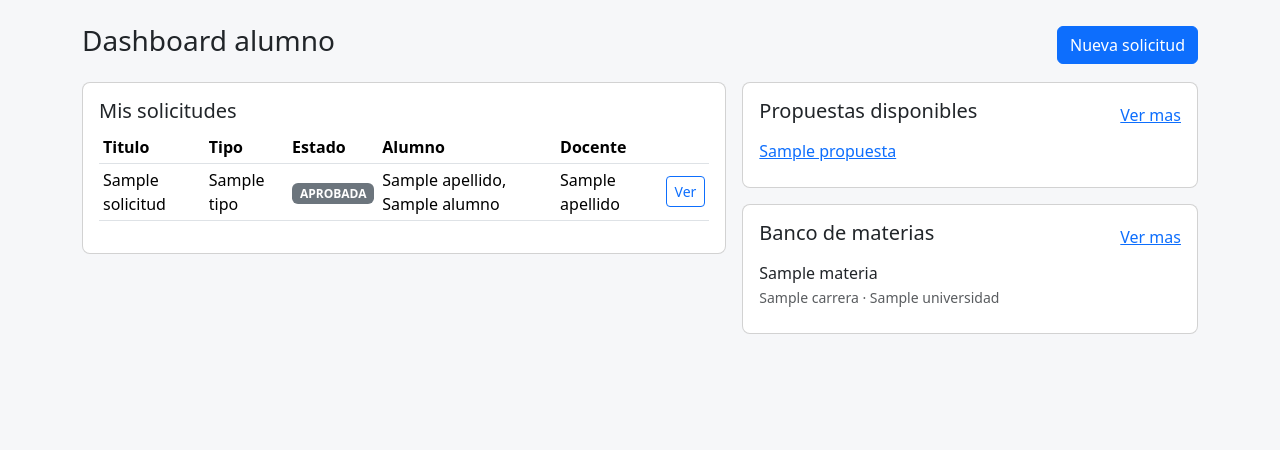
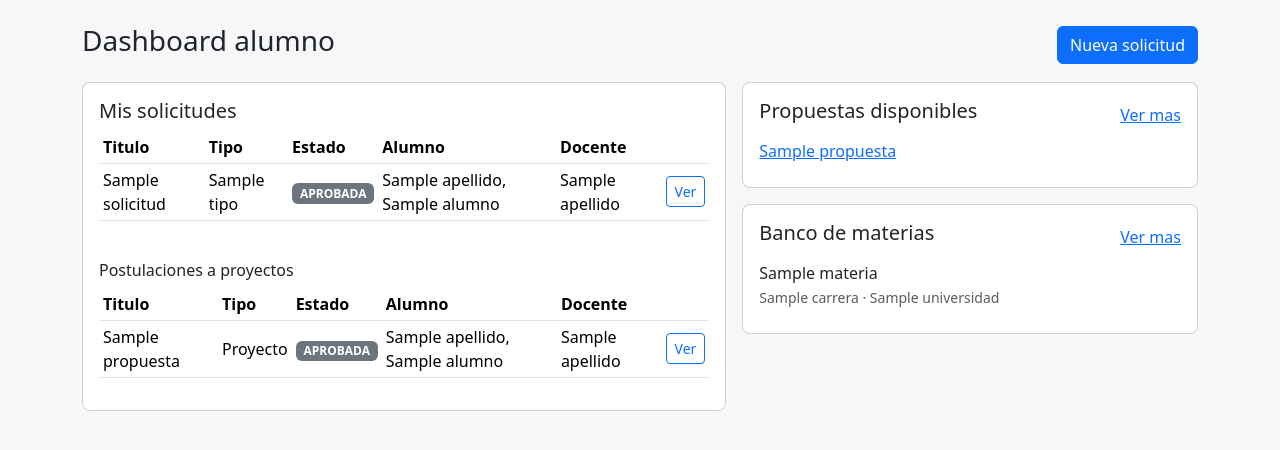
Before and after one commit to gabrielArne/webapp-optativas, a FastAPI app: template app/templates/dashboard/alumno.html in a window 1280 px wide. Shown: the part 56-506 px from the top of the page. Run offline with FastAPI, Linux system fonts and the light colour scheme; the template is opened without the code that fills it: most values are stand-ins (such as "Sample title", 1, 10 or a date in 2020).

Commit message:
update repo

```diff
--- a/app/templates/dashboard/alumno.html
+++ b/app/templates/dashboard/alumno.html
@@ -10,6 +10,8 @@
       <div class="card-body">
         <h2 class="h5">Mis solicitudes</h2>
         {% include "solicitudes/_table.html" %}
+        <h3 class="h6 mt-4">Postulaciones a proyectos</h3>
+        {% include "solicitudes/_postulaciones_table.html" %}
       </div>
     </div>
   </div>
--- /dev/null
+++ b/app/templates/solicitudes/_postulaciones_table.html
@@ -0,0 +1,28 @@
+<div class="table-responsive">
+  <table class="table table-hover table-sm">
+    <thead>
+      <tr>
+        <th>Titulo</th>
+        <th>Tipo</th>
+        <th>Estado</th>
+        <th>Alumno</th>
+        <th>Docente</th>
+        <th></th>
+      </tr>
+    </thead>
+    <tbody>
+      {% for postulacion in postulaciones %}
+        <tr>
+          <td>{{ postulacion.propuesta.titulo }}</td>
+          <td>Proyecto</td>
+          <td><span class="badge text-bg-secondary badge-state">{{ postulacion.estado }}</span></td>
+          <td>{{ postulacion.alumno.apellido }}, {{ postulacion.alumno.nombre }}</td>
+          <td>{{ postulacion.propuesta.docente.apellido if postulacion.propuesta.docente else "Sin asignar" }}</td>
+          <td class="text-end"><a class="btn btn-sm btn-outline-primary" href="/propuestas/{{ postulacion.propuesta_id }}">Ver</a></td>
+        </tr>
+      {% else %}
+        <tr><td colspan="6" class="text-muted">No hay postulaciones a proyectos para mostrar.</td></tr>
+      {% endfor %}
+    </tbody>
+  </table>
+</div>
--- a/app/templates/solicitudes/list.html
+++ b/app/templates/solicitudes/list.html
@@ -7,5 +7,9 @@
   {% endif %}
 </div>
 {% include "solicitudes/_table.html" %}
+{% if current_user.rol == "Alumno" %}
+  <h2 class="h5 mt-4">Postulaciones a proyectos</h2>
+  {% include "solicitudes/_postulaciones_table.html" %}
+{% endif %}
 {% include "_pagination.html" %}
 {% endblock %}
```
Also changed, not shown: app/routers/banco.py (+18 -2 lines), app/routers/dashboard.py (+8 -1 lines), app/routers/solicitudes.py (+11 -16 lines), app/templates/banco/form.html (+8 -0 lines), app/templates/solicitudes/form.html (+0 -14 lines).
